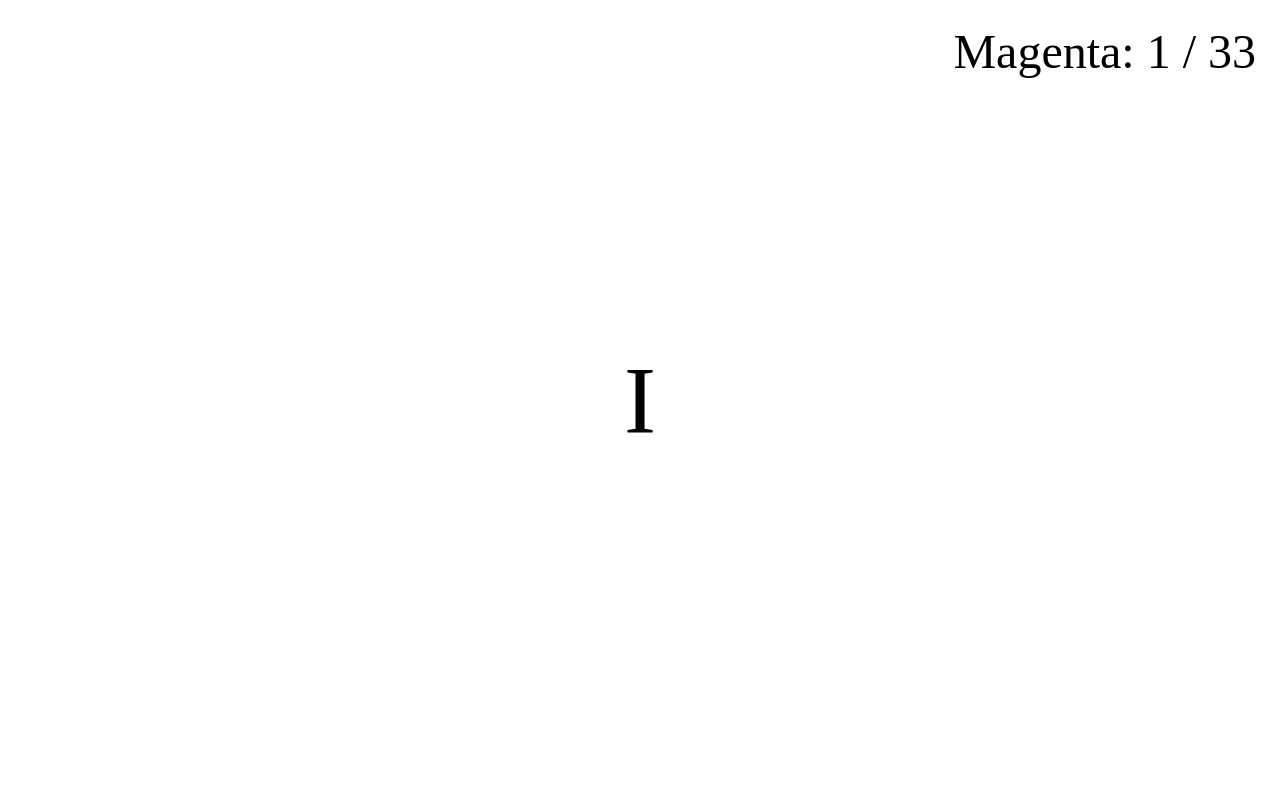
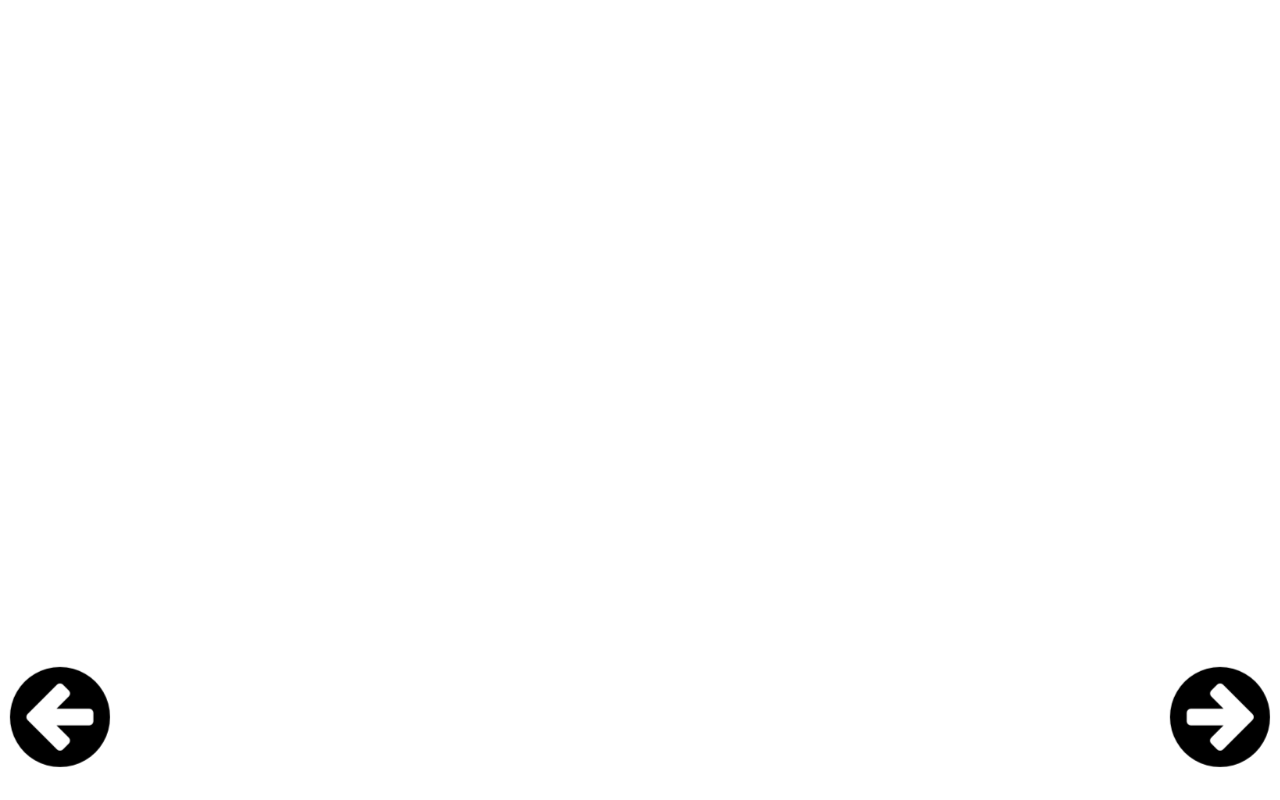
Before and after one commit to cpearce/kohi-word-flash, a plain HTML site: page index.html in a window 1280 px wide. Both pictures are taken after a click on the element "Magenta". Drawn offline with Linux system fonts and the light colour scheme.

Commit message:
Add forward and back buttons.
This means it's harder to accidentally advance, and if you do you can
backtrack.

```diff
--- a/index.html
+++ b/index.html
@@ -16,10 +16,13 @@
         <div id="info">
           By Chris Pearce.<br>
           <a href="https://github.com/cpearce/kohi-word-flash">Fork it on Github.</a><br>
+<div>Icons made by <a href="http://www.flaticon.com/authors/dave-gandy" title="Dave Gandy">Dave Gandy</a> from <a href="http://www.flaticon.com" title="Flaticon">www.flaticon.com</a> are licensed under <a href="http://creativecommons.org/licenses/by/3.0/" title="Creative Commons BY 3.0" target="_blank">CC 3.0 BY</a></div>
         </div>
       </div>
       <div id="words-panel">
         <div id="counter"></div>
+        <div id="left"><img src="left-arrow.png"></div>
+        <div id="right"><img src="right-arrow.png"></div>
       </div>
     </div>
   </body>
@@ -34,7 +37,7 @@
 
     var listName = "";
     var wordList = [];
-    var wordIndex = 0;
+    var wordIndex = -1;
     var visibleWord = null;
 
     function resetWordPanel() {
@@ -42,7 +45,7 @@
         visibleWord.parentNode.removeChild(visibleWord);
         visibleWord = null;
       }
-      wordIndex = 0;
+      wordIndex = -1;
       wordList = []
       listName = "";
     }
@@ -58,21 +61,23 @@
       wordsPanel.className = 'hidden';
     }
 
-    function nextWord() {
+    function changeWord(delta) {
       if (visibleWord) {
         visibleWord.parentNode.removeChild(visibleWord);
         visibleWord = null;
       }
-      if (wordIndex >= wordList.length) {
+      wordIndex += delta;
+      if (wordIndex >= wordList.length ||
+          wordIndex < 0) {
         // Completed group.
         showGroupPanel();
         return;
       }
       visibleWord = document.createTextNode(wordList[wordIndex]);
       wordsPanel.appendChild(visibleWord);
-      wordIndex++;
       e('counter').innerHTML =
-        listName + ": " + wordIndex + " / " + wordList.length;
+        listName + ": " + (wordIndex + 1) + " / " + wordList.length;
+
     }
 
     function shuffle(array) {
@@ -105,7 +110,8 @@
         div.className = 'groupName';
         gropusContainer.appendChild(div);
       }
-      wordsPanel.addEventListener('click', nextWord);
+      e('right').addEventListener('click', function() { changeWord(1); });
+      e('left').addEventListener('click', function() { changeWord(-1); });
       showGroupPanel();
     }
 
--- a/style.css
+++ b/style.css
@@ -97,3 +97,26 @@ div#info {
   padding: 1em;
 
 }
+
+div#left {
+  position: fixed;
+  padding: 10px;
+  left: 0;
+  bottom: 0;
+}
+
+div#right {
+  position: fixed;
+  padding: 10px;
+  right: 0;
+  bottom: 0;
+}
+
+div#left > img {
+  max-height: 100px;
+  max-width: 100px;
+}
+div#right > img {
+  max-height: 100px;
+  max-width: 100px;
+}
```
Also changed, not shown: left-arrow.png (added), right-arrow.png (added).
